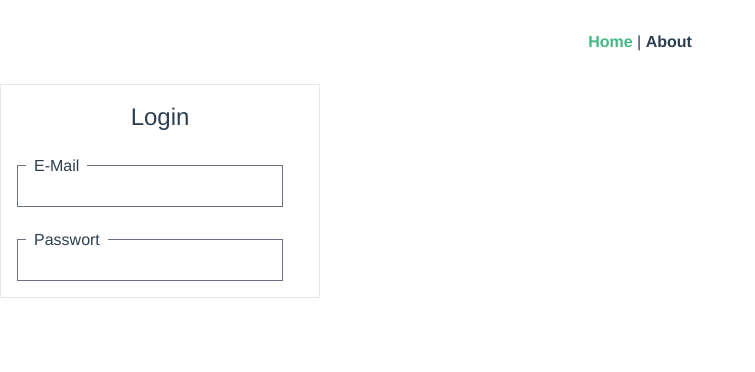
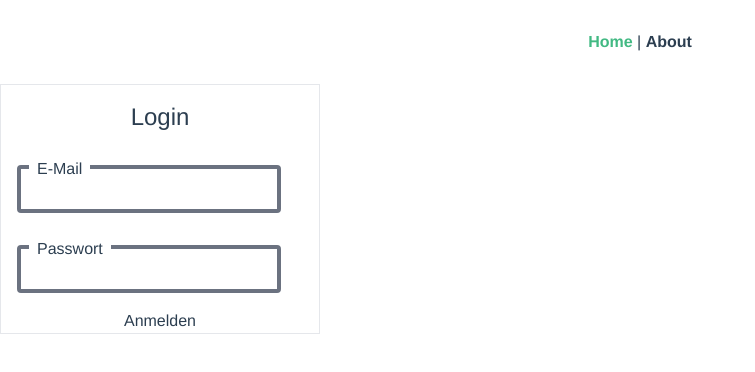
Before and after one commit to AelElliotBanyard/m294-lb-frontend, a Vue app: page /#/ in a window 1280 px wide. Shown: the top 372 px of the page, without its empty margins (0-755 px from the left). Built offline with nearby package versions, Linux system fonts and the light colour scheme.

Commit message:
Deleted FieldComponent and adjusted the rest

```diff
--- /dev/null
+++ b/src/components/ButtonComponent.vue
@@ -0,0 +1,31 @@
+<template>
+  <div>
+    <button @click="callback($event)">
+      {{ label }}
+    </button>
+  </div>
+</template>
+
+<script lang="ts">
+import { defineComponent } from "vue";
+
+export default defineComponent({
+  props: {
+    onClick: {
+      type: Function,
+      required: true,
+    },
+    label: {
+      type: String,
+      required: true,
+    },
+  },
+  methods: {
+    callback: function (e: Event) {
+      this.$emit("click", e);
+    },
+  },
+});
+</script>
+
+<style lang="scss" scoped></style>
--- a/src/components/FieldComponent.vue
+++ /dev/null
@@ -1,34 +0,0 @@
-<template>
-  <div class="border border-gray-500 m-4 relative w-min h-min">
-    <p class="absolute bottom-7 left-2 bg-white px-2">{{ label }}</p>
-    <input
-      :type="type"
-      :v-model="field"
-      class="w-64 h-10 focus-visible:outline-none ml-2"
-    />
-  </div>
-</template>
-
-<script lang="ts">
-import { defineComponent } from "vue";
-
-export default defineComponent({
-  name: "FieldComponent",
-  props: {
-    field: {
-      type: String,
-      required: true,
-    },
-    type: {
-      type: String,
-      required: true,
-    },
-    label: {
-      type: String,
-      required: true,
-    },
-  },
-});
-</script>
-
-<style scoped></style>
--- a/src/components/LoginComponent.vue
+++ b/src/components/LoginComponent.vue
@@ -4,16 +4,36 @@
       <h1 class="text-2xl text-bold py-4">Login</h1>
     </div>
     <div id="fields" class="flex justify-center align-center flex-col">
-      <FieldComponent :field="email" type="text" label="E-Mail" />
-      <FieldComponent :field="password" type="password" label="Passwort" />
+      <div class="border-4 border-gray-500 relative w-min h-min m-4 rounded">
+        <p class="absolute bottom-7 left-2 px-2 bg-white cursor-default">
+          E-Mail
+        </p>
+        <input
+          type="text"
+          v-model="email"
+          class="h-10 w-64 px-2 focus-visible:outline-none"
+        />
+      </div>
+      <div class="border-4 border-gray-500 relative w-min h-min m-4 rounded">
+        <p class="absolute bottom-7 left-2 px-2 bg-white cursor-default">
+          Passwort
+        </p>
+        <input
+          type="password"
+          v-model="password"
+          class="h-10 w-64 px-2 focus-visible:outline-none"
+        />
+      </div>
     </div>
-    <div id="button"></div>
+    <div id="button">
+      <ButtonComponent :onClick="validateLogin" label="Anmelden" />
+    </div>
   </div>
 </template>
 
 <script lang="ts">
 import { defineComponent } from "vue";
-import FieldComponent from "./FieldComponent.vue";
+import ButtonComponent from "./ButtonComponent.vue";
 
 export default defineComponent({
   name: "LoginComponent",
@@ -24,10 +44,12 @@ export default defineComponent({
     };
   },
   components: {
-    FieldComponent,
+    ButtonComponent,
   },
-  setup() {
-    return {};
+  methods: {
+    validateLogin() {
+      console.log(this.email, this.password);
+    },
   },
 });
 </script>
```
